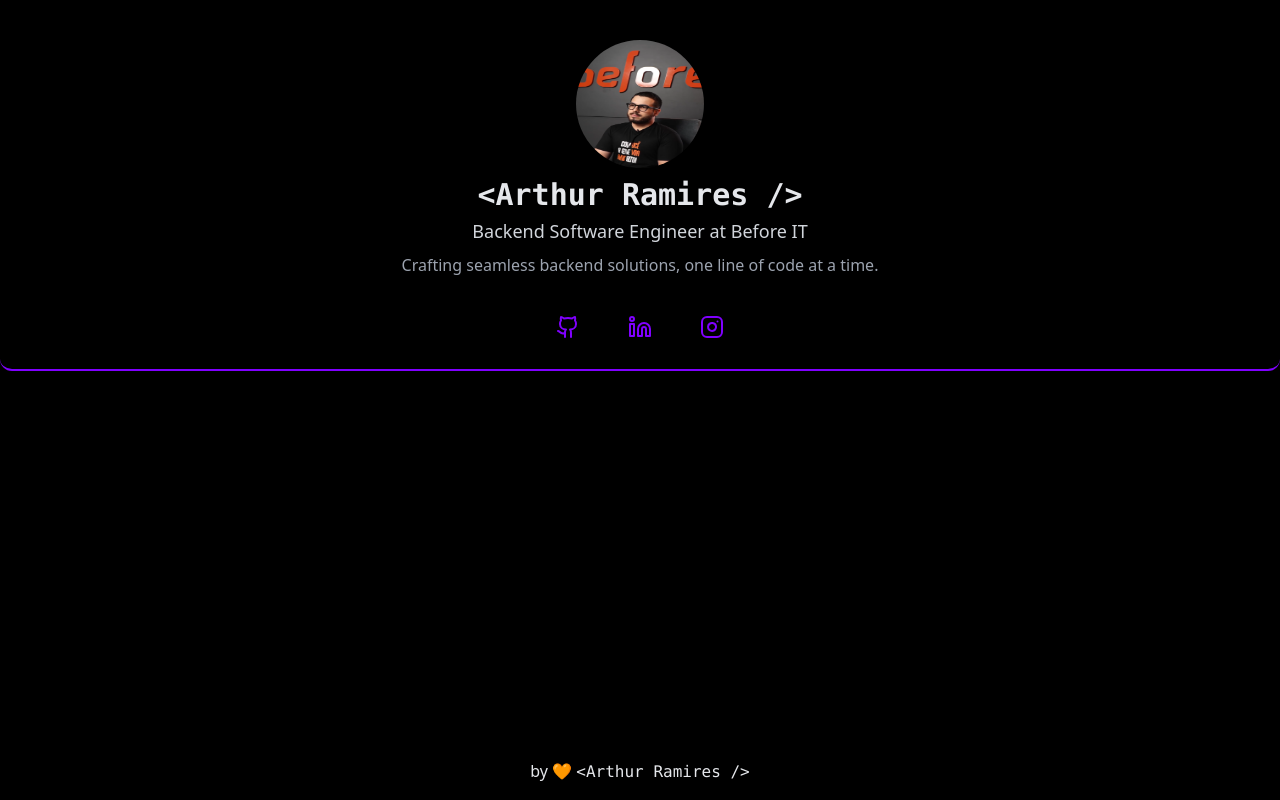
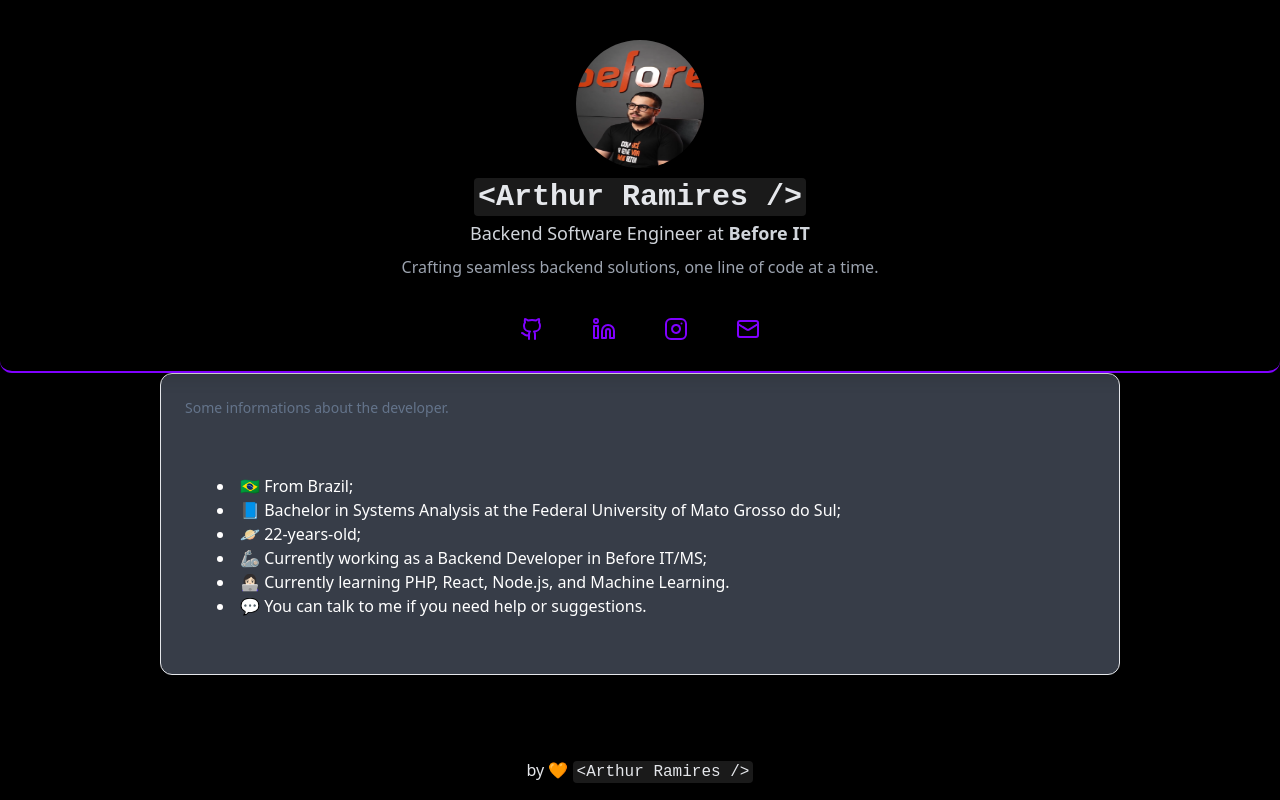
Before and after one commit to arthurramires/portfolio, a React app: page / in a window 1280 px wide. Built offline with nearby package versions, Linux system fonts and the light colour scheme; the HTML template or start-up script is replaced by a standard one.

Commit message:
Styling the main component

```diff
--- a/src/App.tsx
+++ b/src/App.tsx
@@ -1,15 +1,16 @@
 import { Header } from './components/Header';
+import { TabsDemo } from './components/InfoTabs';
 import './global.css';
 
 export function App() {
   return (
-    <div className="flex flex-col w-full min-h-screen mx-0 p-0 bg-black text-gray-200">
+    <div className="flex flex-col min-h-screen bg-black text-gray-200">
       <Header />
-      <div className="flex-grow flex flex-col justify-center items-center">
-        <div className="flex-grow">
-          {/* Conteúdo principal */}
+      <main className="flex-grow flex flex-col items-center justify-center w-full pt-64">
+        <div className="w-full max-w-5xl p-8 h-auto">
+          <TabsDemo />
         </div>
-      </div>
+      </main>
       <footer className="w-full flex justify-center items-center py-4 bg-black">
         <h2>by 🧡 <code>&lt;Arthur Ramires /&gt;</code></h2>
       </footer>
--- a/src/components/About.tsx
+++ b/src/components/About.tsx
@@ -1,9 +1,8 @@
 export function About() {
   return (
-    <div className="p-8 bg-gray-700 rounded-lg">
+    <div className="p-8 rounded-lg">
       <ul className="list-disc list-inside">
         <li>🇧🇷 From Brazil;</li>
-        <li>📘 Bachelor in Systems Analysis at the Federal University of Mato Grosso do Sul;</li>
         <li>📘 Bachelor in Systems Analysis at the Federal University of Mato Grosso do Sul;</li>
         <li>🪐 22-years-old;</li>
         <li>🦾 Currently working as a Backend Developer in Before IT/MS;</li>
--- a/src/components/Experience.tsx
+++ b/src/components/Experience.tsx
@@ -1,6 +1,6 @@
 export function Experience() {
   return (
-    <div className="p-4 bg-gray-700 rounded-lg">
+    <div className="p-4 rounded-lg">
       <div className="job">
         <h3 className="text-xl font-semibold">Backend Software Engineer – Before IT</h3>
         <span className="text-sm text-gray-400">Jul 2022 - Current</span>
--- a/src/components/Header.tsx
+++ b/src/components/Header.tsx
@@ -1,18 +1,19 @@
 import { Avatar, AvatarImage } from "./ui/avatar";
 import { Button } from './../components/ui/button';
-import { Github, Linkedin, Instagram } from 'lucide-react';
+import { Github, Linkedin, Instagram, MailIcon } from 'lucide-react';
+
 export function Header() {
   return (
-    <header className="w-full fixed shadow-lg z-50 border-b-2 border-solid rounded-xl border-[#8000FF]">
+    <header className="w-full fixed top-0 shadow-lg z-50 border-b-2 border-solid rounded-xl border-[#8000FF] bg-black">
       <div className="text-center p-4 pt-10">
-        <Avatar className="rounded-full w-32 h-30 mx-auto">
+        <Avatar className="rounded-full w-32 h-32 mx-auto">
           <AvatarImage src="/assets/avatar.png" />
         </Avatar>
         <h1 className="text-3xl font-bold mt-2"><code>&lt;Arthur Ramires /&gt;</code></h1>
-        <h2 className="text-lg mt-1 text-gray-300">Backend Software Engineer at Before IT</h2>
+        <h2 className="text-lg mt-1 text-gray-300">Backend Software Engineer at <strong>Before IT</strong></h2>
         <p className="mt-2 text-gray-400">Crafting seamless backend solutions, one line of code at a time.</p>
       </div>
-      <div className="mt-4 mb-6 flex space-x-4 lg:space-x-4 lg:flex-row lg:space-y-0 justify-center">
+      <div className="mt-4 mb-6 flex space-x-4 justify-center">
         <Button type='button' variant="link">
           <a href="https://github.com/arthurramires" target="_blank" rel="noopener noreferrer" className="text-primary">
             <Github />
@@ -28,7 +29,12 @@ export function Header() {
             <Instagram />
           </a>
         </Button>
+        <Button type='button' variant="link">
+          <a href="https://www.instagram.com/aarthurito/" target="_blank" rel="noopener noreferrer" className="text-primary">
+            <MailIcon />
+          </a>
+        </Button>
       </div>
     </header>
   );
-};
+}
--- a/src/components/InfoTabs.tsx
+++ b/src/components/InfoTabs.tsx
@@ -4,21 +4,21 @@ import {
   CardDescription,
   CardHeader,
   CardTitle,
-} from "./../components/ui/card"
+} from "./../components/ui/card";
 import {
   Tabs,
   TabsContent,
   TabsList,
   TabsTrigger,
-} from "./../components/ui/tabs"
-import { About } from "./About"
-import { Experience } from "./Experience"
-import { Skills } from "./Skills"
+} from "./../components/ui/tabs";
+import { About } from "./About";
+import { Experience } from "./Experience";
+import { Skills } from "./Skills";
 
 export function TabsDemo() {
   return (
     <Tabs defaultValue="about" className="w-full">
-      <TabsList className="grid w-full grid-cols-3">
+      <TabsList className="grid grid-cols-3 gap-2">
         <TabsTrigger value="about" className="text-center w-full">About</TabsTrigger>
         <TabsTrigger value="experience" className="text-center w-full">Experience</TabsTrigger>
         <TabsTrigger value="skills" className="text-center w-full">Skills</TabsTrigger>
@@ -26,12 +26,11 @@ export function TabsDemo() {
       <TabsContent value="about">
         <Card>
           <CardHeader>
-            <CardTitle className="text-2xl font-bold border-b-2 border-primary pb-2">About</CardTitle>
             <CardDescription>
               Some informations about the developer.
             </CardDescription>
           </CardHeader>
-          <CardContent className="space-y-2 p-8 rounded-lg">
+          <CardContent>
             <About />
           </CardContent>
         </Card>
@@ -39,12 +38,11 @@ export function TabsDemo() {
       <TabsContent value="experience">
         <Card>
           <CardHeader>
-            <CardTitle className="text-2xl font-bold border-b-2 border-primary pb-2">Experience</CardTitle>
             <CardDescription>
               A little resume about the experiences.
             </CardDescription>
           </CardHeader>
-          <CardContent className="">
+          <CardContent>
             <Experience />
           </CardContent>
         </Card>
@@ -52,16 +50,15 @@ export function TabsDemo() {
       <TabsContent value="skills">
         <Card>
           <CardHeader>
-            <CardTitle className="text-2xl font-bold border-b-2 border-primary pb-2">Skills</CardTitle>
             <CardDescription>
               Some skills acquired over the course of the development period
             </CardDescription>
           </CardHeader>
-          <CardContent className="">
+          <CardContent>
             <Skills />
           </CardContent>
         </Card>
       </TabsContent>
     </Tabs>
-  )
+  );
 }
--- a/src/components/Skills.tsx
+++ b/src/components/Skills.tsx
@@ -5,7 +5,7 @@ export function Skills() {
     <div className="p-4 rounded-lg">
       <div className="mt-4 flex flex-wrap">
         {skills.map((skill, index) => (
-          <span key={index} className="m-2 px-4 py-2 bg-primary text-white rounded-full">{skill}</span>
+          <span key={index} className="m-2 px-4 py-2 bg-primary text-white rounded-full"> <strong>{skill}</strong></span>
         ))}
       </div>
     </div>
--- a/src/components/ui/tabs.tsx
+++ b/src/components/ui/tabs.tsx
@@ -1,9 +1,8 @@
-import * as React from "react"
-import * as TabsPrimitive from "@radix-ui/react-tabs"
+import * as React from "react";
+import * as TabsPrimitive from "@radix-ui/react-tabs";
+import { cn } from "./../../lib/utils";
 
-import { cn } from "@/lib/utils"
-
-const Tabs = TabsPrimitive.Root
+const Tabs = TabsPrimitive.Root;
 
 const TabsList = React.forwardRef<
   React.ElementRef<typeof TabsPrimitive.List>,
@@ -12,13 +11,13 @@ const TabsList = React.forwardRef<
   <TabsPrimitive.List
     ref={ref}
     className={cn(
-      "inline-flex h-9 items-center justify-center rounded-lg bg-muted p-1 text-muted-foreground",
+      "flex justify-around w-full border rounded-lg border-gray-700",
       className
     )}
     {...props}
   />
-))
-TabsList.displayName = TabsPrimitive.List.displayName
+));
+TabsList.displayName = TabsPrimitive.List.displayName;
 
 const TabsTrigger = React.forwardRef<
   React.ElementRef<typeof TabsPrimitive.Trigger>,
@@ -27,13 +26,13 @@ const TabsTrigger = React.forwardRef<
   <TabsPrimitive.Trigger
     ref={ref}
     className={cn(
-      "inline-flex items-center justify-center whitespace-nowrap rounded-md px-3 py-1 text-sm font-medium ring-offset-background transition-all focus-visible:outline-none focus-visible:ring-2 focus-visible:ring-ring focus-visible:ring-offset-2 disabled:pointer-events-none disabled:opacity-50 data-[state=active]:bg-background data-[state=active]:text-foreground data-[state=active]:shadow",
+      "flex-1 text-center py-2 text-sm font-medium rounded-lg transition-colors duration-200 ease-in-out border-2 border-transparent hover:border-purple-500 focus-visible:outline-none focus-visible:border-purple-500 data-[state=active]:border-purple-500 data-[state=active]:text-white",
       className
     )}
     {...props}
   />
-))
-TabsTrigger.displayName = TabsPrimitive.Trigger.displayName
+));
+TabsTrigger.displayName = TabsPrimitive.Trigger.displayName;
 
 const TabsContent = React.forwardRef<
   React.ElementRef<typeof TabsPrimitive.Content>,
@@ -42,12 +41,12 @@ const TabsContent = React.forwardRef<
   <TabsPrimitive.Content
     ref={ref}
     className={cn(
-      "mt-2 ring-offset-background focus-visible:outline-none focus-visible:ring-2 focus-visible:ring-ring focus-visible:ring-offset-2",
+      "mt-2",
       className
     )}
     {...props}
   />
-))
-TabsContent.displayName = TabsPrimitive.Content.displayName
+));
+TabsContent.displayName = TabsPrimitive.Content.displayName;
 
-export { Tabs, TabsList, TabsTrigger, TabsContent }
+export { Tabs, TabsList, TabsTrigger, TabsContent };
--- a/src/global.css
+++ b/src/global.css
@@ -36,7 +36,45 @@
   }
 
   body {
-    @apply bg-background text-foreground;
+    margin: 0;
+    padding: 0;
+    box-sizing: border-box;
+  }
+
+  /* Classes personalizadas */
+  code {
+    background: rgba(255, 255, 255, 0.1);
+    padding: 2px 4px;
+    border-radius: 4px;
+    font-family: 'Courier New', Courier, monospace;
+  }
+
+  footer {
+    background-color: #000;
+  }
+
+  .card-content {
+    background-color: #2d2d2d;
+    padding: 1rem;
+    border-radius: 0.5rem;
+  }
+
+  .card-header {
+    border-bottom: 2px solid #8000FF;
+    padding-bottom: 1rem;
+  }
+
+  .tabs-trigger {
+    display: inline-block;
+    width: 100%;
+    padding: 0.5rem 1rem;
+    text-align: center;
+    cursor: pointer;
+    border-bottom: 2px solid transparent;
+  }
+
+  .tabs-trigger.active {
+    border-bottom-color: #8000FF;
   }
 
   .bg-gray-800 {
```
Lines whose indentation alone changed are shown as unchanged.
